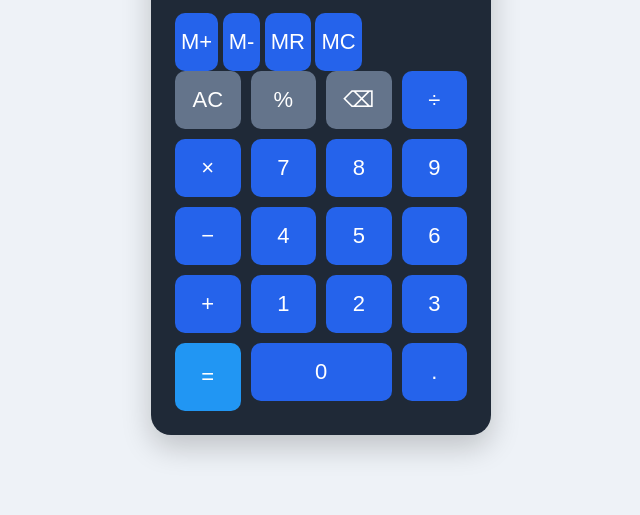
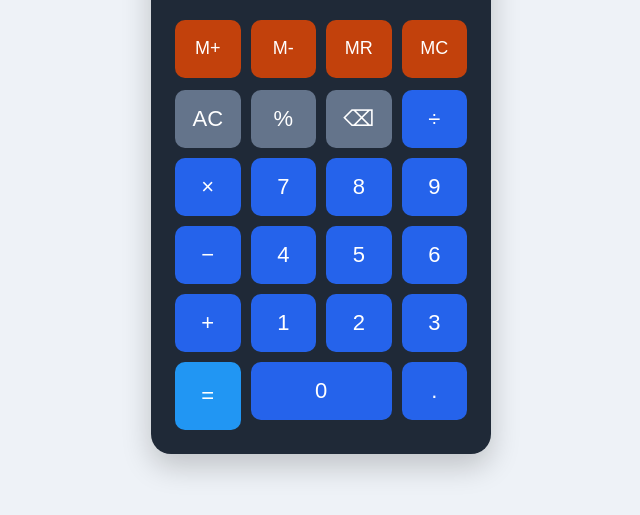
Before and after one commit to yzhiqi86-hub/calculator-app, a plain HTML site: page index.html in a window 1280 px wide. Shown: the part 259-774 px from the top of the page, without its empty margins (319-959 px from the left). Drawn offline with Linux system fonts and the light colour scheme.

Commit message:
Style memory controls

```diff
--- a/style.css
+++ b/style.css
@@ -75,3 +75,7 @@ button.equals {
 button.zero {
   grid-column: span 2;
 }
+.memory-buttons { display:grid; grid-template-columns:repeat(4,1fr); gap:10px; margin-bottom:12px; }
+button.memory { background:#c2410c; font-size:18px; }
+button.memory:hover { background:#9a3412; }
+.memory-indicator { color:#fbbf24; min-height:20px; text-align:right; font-size:13px; margin-bottom:6px; }
```
